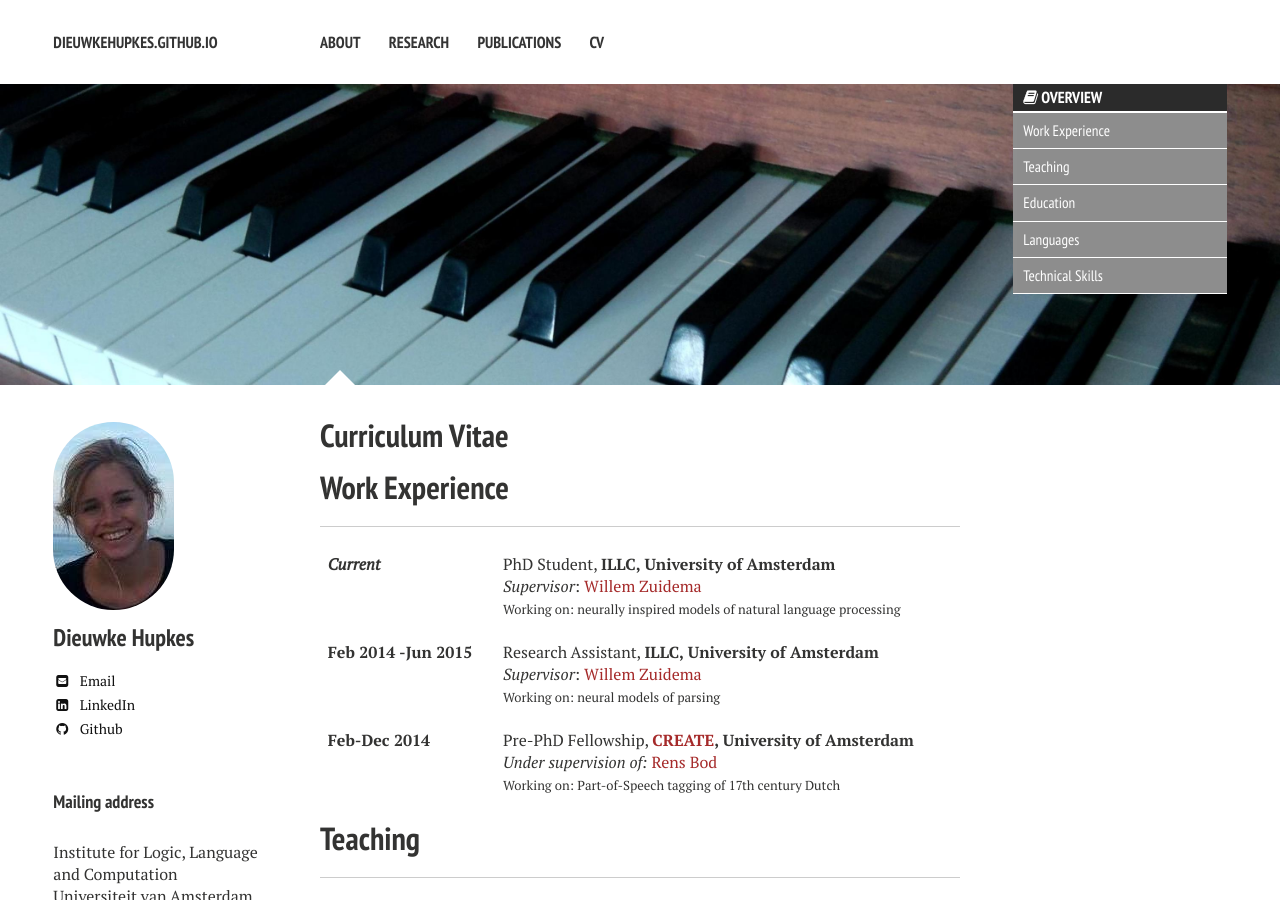
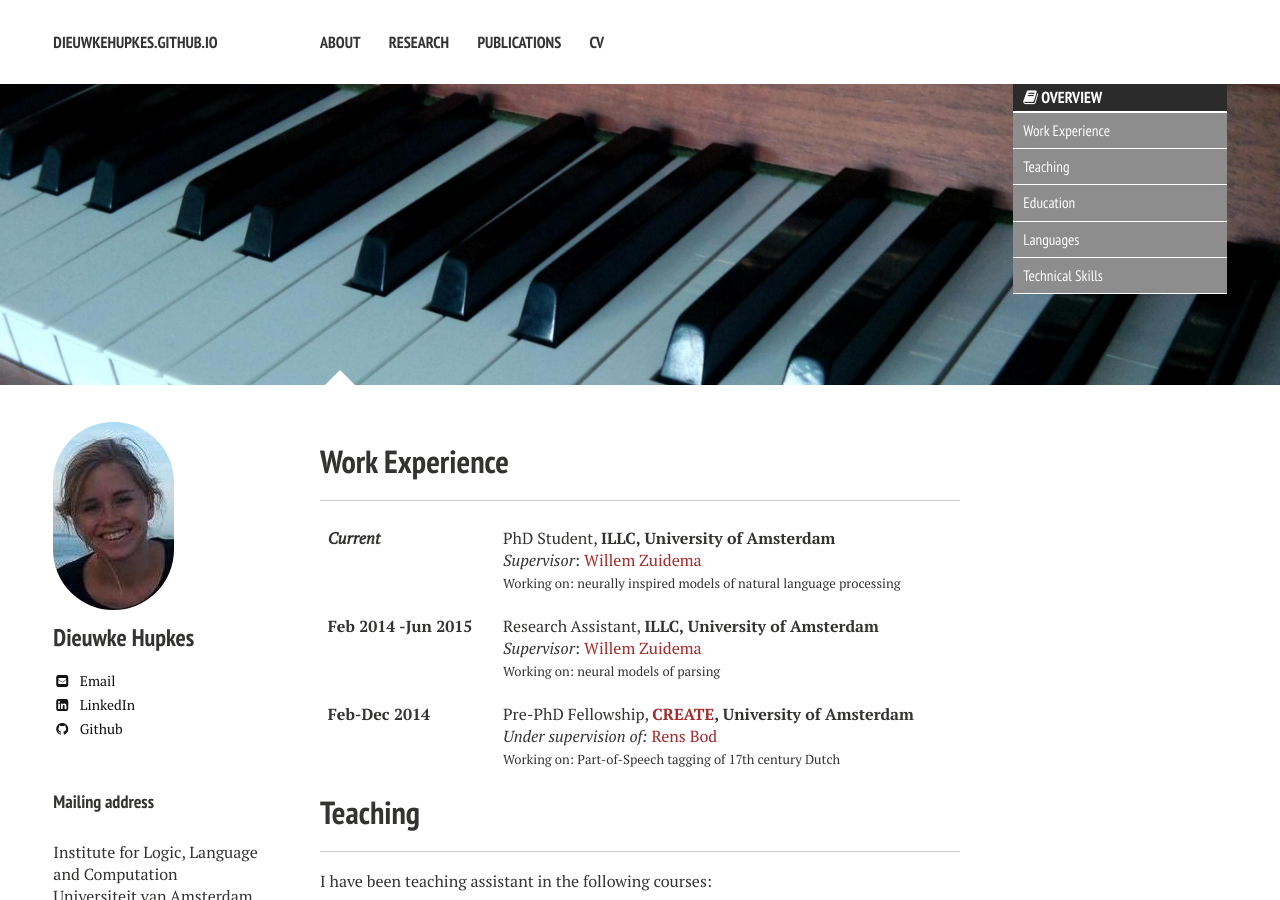
Before and after one commit to dieuwkehupkes/dieuwkehupkes.github.io, a Jekyll site: the page built from cv/index.md, in a window 1280 px wide and 900 px high. Built offline with Jekyll 4.4.1, drawn with Linux system fonts in a browser that asks for light colours; nearby versions of some CDN libraries.

Commit message:
remove titles

```diff
--- a/cv/index.md
+++ b/cv/index.md
@@ -1,6 +1,6 @@
 ---
 layout: page
-title: Curriculum Vitae
+title:
 tags: [cv, Jekyll, theme, responsive]
 modified: 2014-08-08T20:53:07.573882-04:00
 comments: true
```
Also changed, not shown: publications/index.md (+1 -1 lines).
